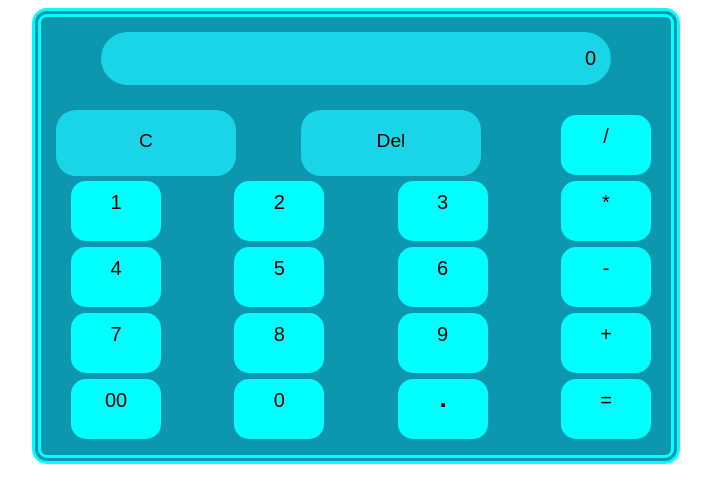
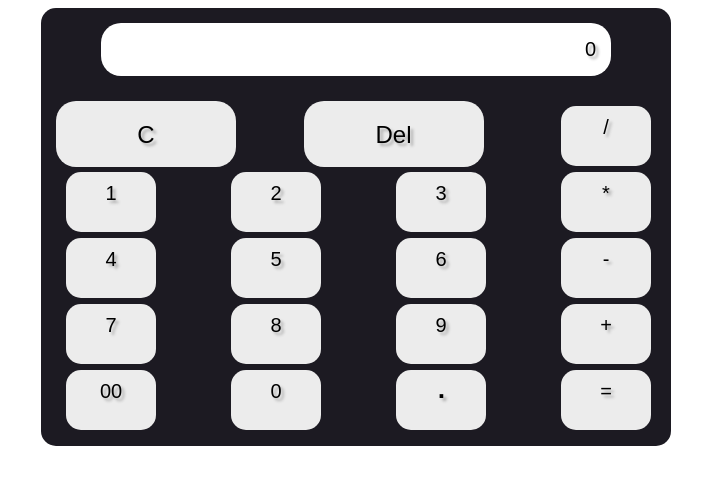
Before and after one commit to omarX-web/new-style-and-add-script, a plain HTML site: page index.html in a window 1280 px wide. Shown: the whole page, without its empty margins (284-995 px from the left). Drawn offline with Linux system fonts and the light colour scheme; a web font is replaced by a local one.

Commit message:
very new style

```diff
--- a/style.css
+++ b/style.css
@@ -1,28 +1,30 @@
 body {
     font-family: "Sofia", sans-serif;
+    font-size: 20px;
+    text-shadow: 3px 3px 3px #ababab;
 }
 
 #mainDiv {
     width: 80%;
     max-width: 600px;
-    border: 9px double rgb(0, 255, 255) ;
     margin: auto;
     padding: 15px;
-    background-color: #0c97af;
+    background-color: rgb(28, 26, 34);
     border-radius: 15px;
 
 }
 
 #resultDiv {
     width: 80%;
-    background-color: rgb(25, 213, 231);
+    background-color: rgb(255, 255, 255);
     padding: 15px;
-    border-radius: 50px;
+    border-radius: 20px;
     display: flex;
     justify-content: end;
     font-size: 20px;
     margin: auto;
     margin-bottom: 25px;
+    color: rgb(0, 0, 0);
 }
 
 .line {
@@ -32,12 +34,12 @@ body {
 }
 
 .btno {
-    background-color: aqua;
+    background-color: rgba(236, 236, 236, 1);
     border-radius: 15px;
     width: 15%;
     margin-bottom: 50px;
     margin: 5px;
-    margin-left: 15px;
+    margin-left: 10px;
     margin-bottom: 1px;
     height: 50px;
     padding-top: 10px;
@@ -47,29 +49,30 @@ body {
 }
 
 .btnC {
-    background-color: rgb(25, 213, 231);
+    background-color: rgba(236, 236, 236, 1);
     border-radius: 20px;
     width: 30%;
     padding-top: 20px;
     font-size: larger;
+    transition: 0.5s;
 }
 
 .btnC:hover{
     cursor: pointer;
-    background-color: rgba(27, 176, 189, 0.913);
+    background-color: rgba(67, 75, 75, 0.913);
 }
 
 .btnC:active {
-    background-color: rgba(8, 114, 124, 0.913);
+    background-color: rgba(83, 89, 92, 0.435);
 }
 
 .btno:hover {
     cursor: pointer;
-    background-color: rgba(27, 176, 189, 0.913);
+    background-color: rgba(67, 75, 75, 0.913);
 }
 
 .btno:active {
-    background-color: rgba(8, 114, 124, 0.913);
+    background-color: rgba(83, 89, 92, 0.435);
 }
 
 #Dot {
```
